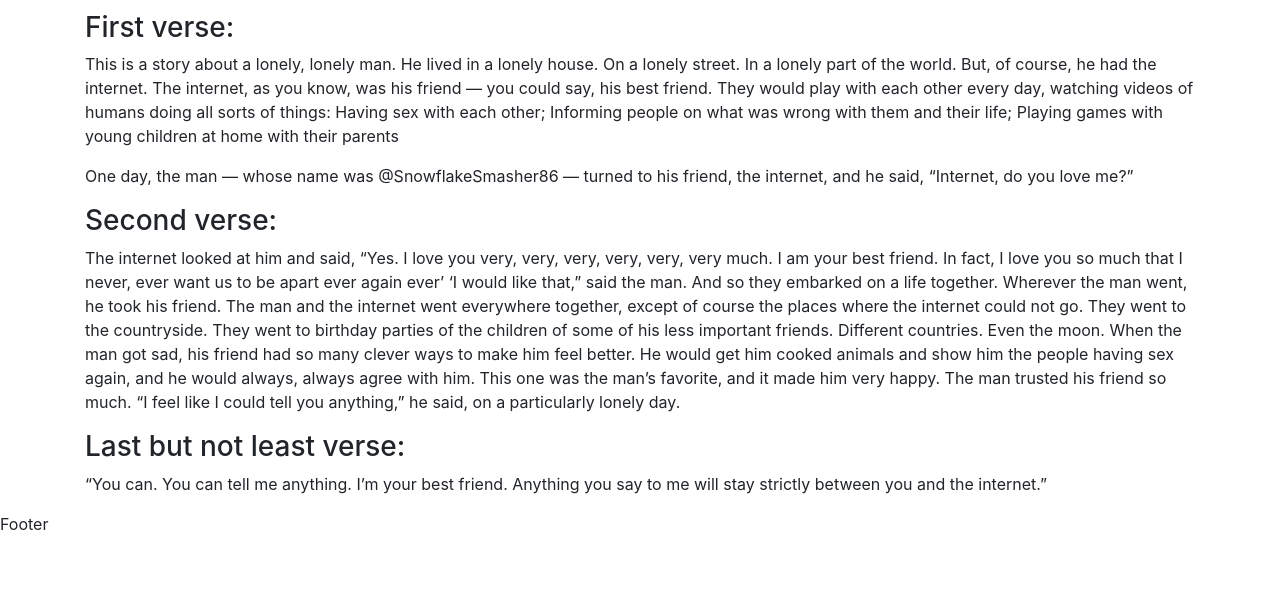
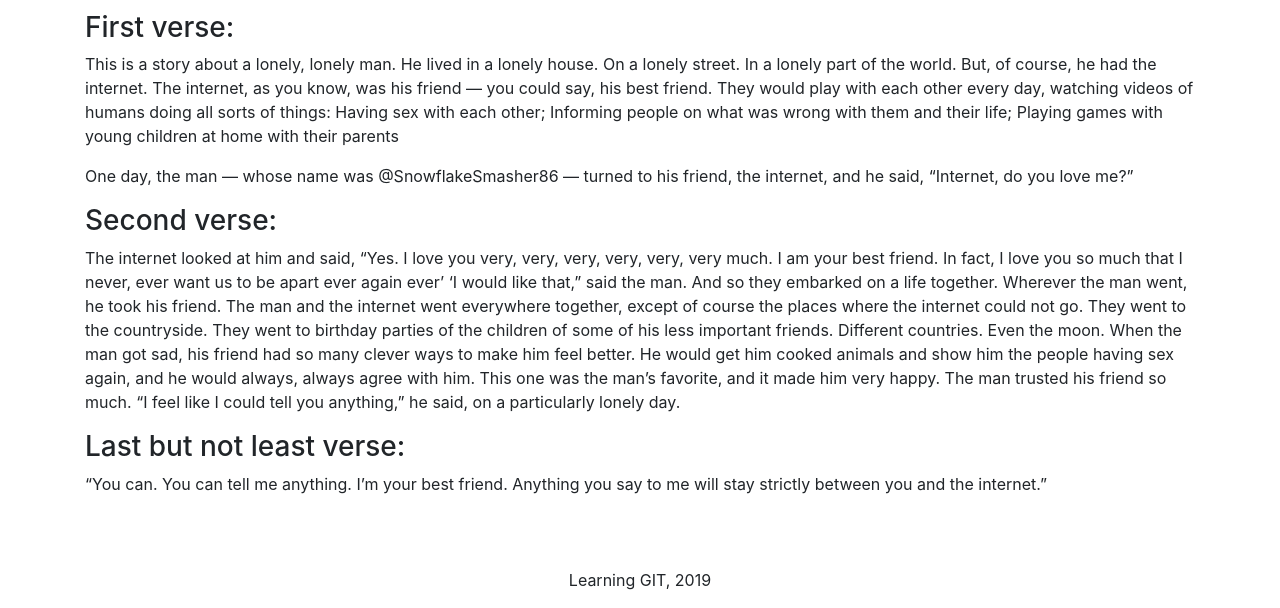
Before and after one commit to danielmark0116/learning-git-2, a plain HTML site: page index.html in a window 1280 px wide. Shown: the part 322-930 px from the top of the page. Before the commit the page ends 874 px from the top, so only its background shows below. Drawn offline with nearby package versions, Linux system fonts and the light colour scheme.

Commit message:
Change footer

```diff
--- a/index.html
+++ b/index.html
@@ -34,8 +34,8 @@
             “You can. You can tell me anything. I’m your best friend. Anything you say to me will stay strictly between you and the internet.”
         </p>
     </div>
-    <footer>
-        <p>Footer</p>
+    <footer class="mt-2 pt-5 text-center">
+        <p class="pt-2">Learning GIT, 2019</p>
     </footer>
     <script src="https://code.jquery.com/jquery-3.3.1.slim.min.js" integrity="sha384-q8i/X+965DzO0rT7abK41JStQIAqVgRVzpbzo5smXKp4YfRvH+8abtTE1Pi6jizo" crossorigin="anonymous"></script>
     <script src="https://cdnjs.cloudflare.com/ajax/libs/popper.js/1.14.7/umd/popper.min.js" integrity="sha384-UO2eT0CpHqdSJQ6hJty5KVphtPhzWj9WO1clHTMGa3JDZwrnQq4sF86dIHNDz0W1" crossorigin="anonymous"></script>
```
